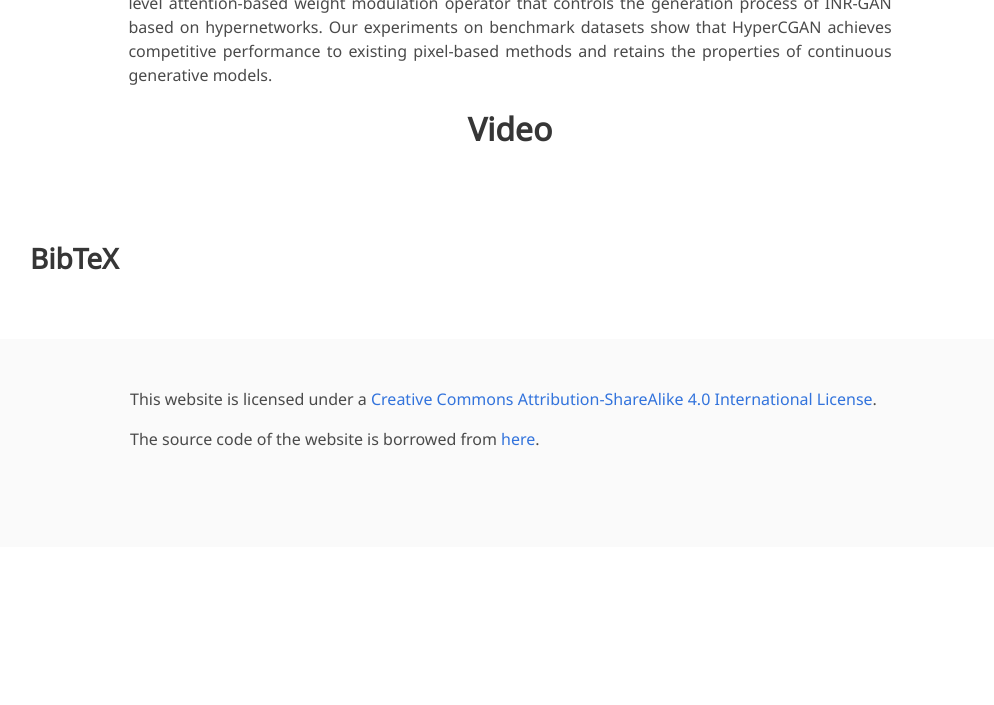
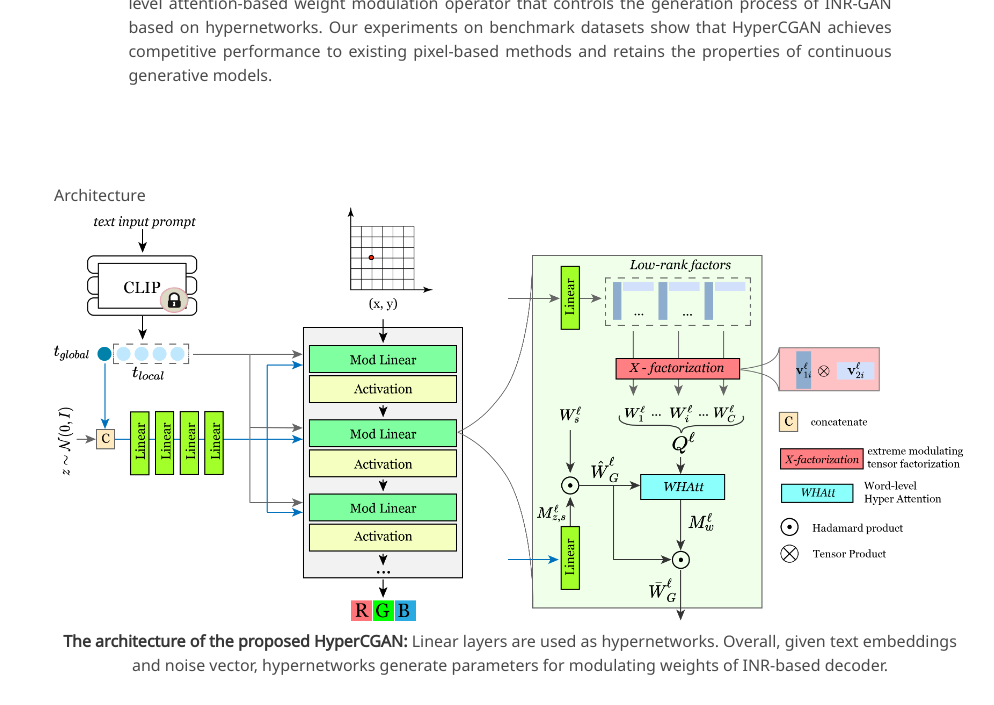
Before and after one commit to Kilichbek/webpage, a Jekyll site: the page built from _pages/hypercgan.md, in a window 1280 px wide and 1400 px high, scrolled down 1012 px. Shown: the top 705 px of the window, without its empty margins (130-1124 px from the left). Built offline with Jekyll 4.4.1, drawn with Linux system fonts in a browser that asks for light colours; nearby versions of some CDN libraries; some web fonts are replaced; library files that are not in the unit come from our copies; a style sheet for code colours, icons or effects is not loaded; before the commit the page ends 1559 px from its top, so only the background shows below that; some of the changed text lies outside the part shown; grey boxes are pictures that could not be loaded.

Commit message:
update hypercgan page

```diff
--- a/_layouts/project.html
+++ b/_layouts/project.html
@@ -118,7 +118,7 @@
             <div class="publication-links">
               <!-- PDF Link. -->
               <span class="link-block">
-                <a href="#"
+                <a href="https://openaccess.thecvf.com/content/CVPR2024/papers/Haydarov_Adversarial_Text_to_Continuous_Image_Generation_CVPR_2024_paper.pdf"
                    class="external-link button is-normal is-rounded is-dark">
                   <span class="icon">
                       <i class="fas fa-file-pdf"></i>
@@ -145,6 +147,7 @@
                   <span>Video</span>
                 </a>
               </span>
+              -->
               <!-- Code Link. -->
               <span class="link-block">
                 <a href="#"
@@ -195,35 +198,112 @@
     </div>
     <!--/ Abstract. -->
 
-    <!-- Paper video. -->
+    <!-- Paper video.
     <div class="columns is-centered has-text-centered">
       <div class="column is-four-fifths">
         <h2 class="title is-3">Video</h2>
-        <!--
+
         <div class="publication-video">
           <iframe src="https://www.youtube.com/embed/MrKrnHhk8IA?rel=0&amp;showinfo=0"
                   frameborder="0" allow="autoplay; encrypted-media" allowfullscreen></iframe>
         </div>
-        -->
       </div>
     </div>
-    <!--/ Paper video. -->
+     -->
+  </div>
+</section>
+
+<section class="hero">
+  <div class="container is-max-desktop">
+    <div class="hero-body">
+      <h1>Architecture</h1>
+      <img src="../assets/static/images/hypercgan/architecture_2.png"
+           alt="HyperCGAN architecture image."
+           class="teaser-image"/>
+
+      <p class="has-text-centered">
+        <strong>The architecture of the proposed HyperCGAN:</strong> Linear layers are used as hypernetworks. Overall, given text embeddings and
+        noise vector, hypernetworks generate parameters for modulating weights of INR-based decoder.
+      </p>
+    </div>
   </div>
 </section>
 
 
+<section class="hero">
+  <div class="container is-max-desktop">
+    <div class="hero-body">
+      <h1>Qualitative Results</h1>
+      <img src="../assets/static/images/hypercgan/sota_qual.png"
+           alt="Qualitative Results"
+           class="teaser-image"/>
+
+      <p class="has-text-centered">
+        Qualitative results on three datasets: MS-COCO 256<sup>2</sup>, CUB 256<sup>2</sup>, and ArtEmis 256<sup>2</sup>.
+      </p>
+    </div>
+  </div>
+</section>
+
+<section class="hero">
+  <div class="container is-max-desktop">
+    <div class="hero-body">
+      <h1>Sensitivity to Words</h1>
+      <img src="../assets/static/images/hypercgan/color.png"
+           alt="Qualitative Results"
+           class="teaser-image"/>
+
+      <p class="has-text-centered">
+        Here, the input noise z is kept fixed while varying color names in the prompt ”a small {color},
+        bird with white and dark gray wingbars and white breast and long tail”, aiming to assess the model’s sensitivity to word-level modulation.
+      </p>
+    </div>
+  </div>
+</section>
+
+<section class="hero">
+  <div class="container is-max-desktop">
+    <div class="hero-body">
+      <h1>Continous Properties</h1>
+      <img src="../assets/static/images/hypercgan/continous_qual.png"
+           alt="Qualitative Results"
+           class="teaser-image"/>
+
+      <p class="has-text-centered">
+        the capability of our models in terms of continuous image synthesis: extrapolation and superresolution.
+      </p>
+    </div>
+  </div>
+</section>
+
+<section class="hero">
+  <div class="container is-max-desktop">
+    <div class="hero-body">
+      <h1>Attention Maps</h1>
+      <img src="../assets/static/images/hypercgan/attn_map.png"
+           alt="Qualitative Results"
+           class="teaser-image"/>
+
+      <p class="has-text-centered">
+        Attention maps per modulating word-based weights.
+      </p>
+    </div>
+  </div>
+</section>
 
 
 <section class="section" id="BibTeX">
   <div class="container is-max-desktop content">
     <h2 class="title">BibTeX</h2>
-    <!--
-    <pre><code>@article{park2021nerfies,
-  author    = {Park, Keunhong and Sinha, Utkarsh and Barron, Jonathan T. and Bouaziz, Sofien and Goldman, Dan B and Seitz, Steven M. and Martin-Brualla, Ricardo},
-  title     = {Nerfies: Deformable Neural Radiance Fields},
-  journal   = {ICCV},
-  year      = {2021},
-}</code></pre> -->
+
+    <pre><code>@InProceedings{Haydarov_2024_CVPR,
+    author    = {Haydarov, Kilichbek and Muhamed, Aashiq and Shen, Xiaoqian and Lazarevic, Jovana and Skorokhodov, Ivan and Galappaththige, Chamuditha Jayanga and Elhoseiny, Mohamed},
+    title     = {Adversarial Text to Continuous Image Generation},
+    booktitle = {Proceedings of the IEEE/CVF Conference on Computer Vision and Pattern Recognition (CVPR)},
+    month     = {June},
+    year      = {2024},
+    pages     = {6316-6326}
+}</code></pre>
   </div>
 </section>
 
```
Also changed, not shown: other parts of _layouts/project.html (+3 -1 lines), assets/static/images/hypercgan/architecture_2.png (added), assets/static/images/hypercgan/attn_map.png (added), assets/static/images/hypercgan/color.png (added), 2 other files.
